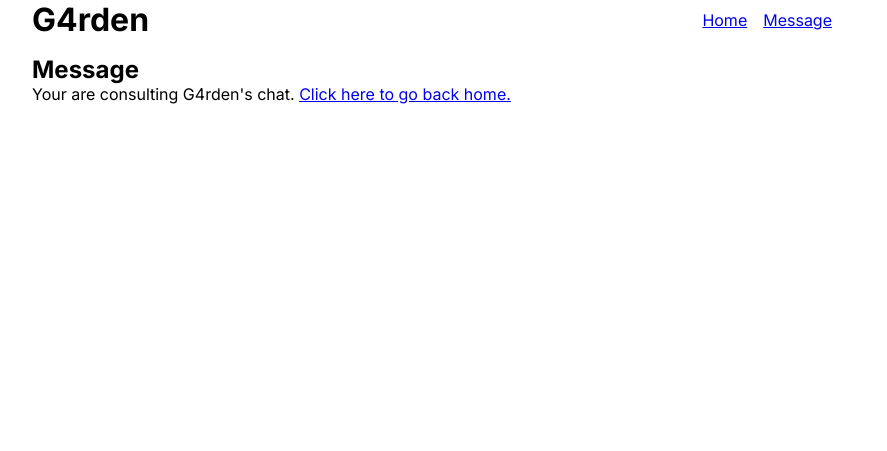
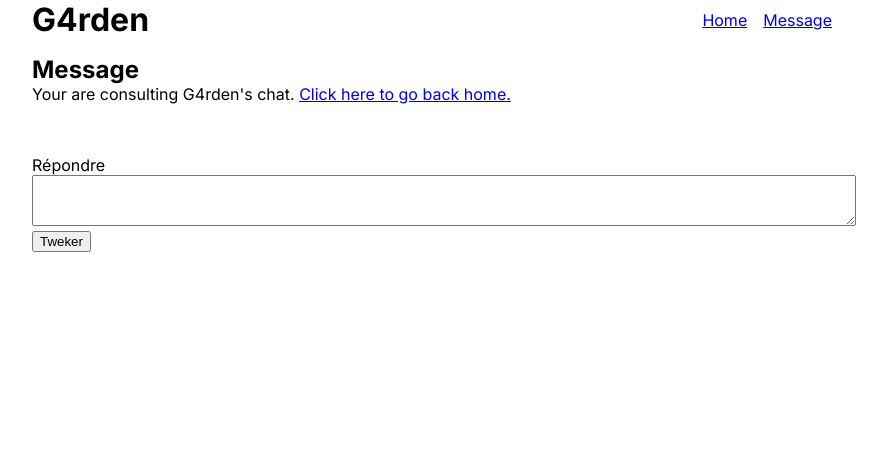
Before and after one commit to nansphilip/G4rden, a PHP site: page /index.php?p=message in a window 1280 px wide. Shown: the top 451 px of the page, without its empty margins (208-1095 px from the left). Run offline with PHP 8.4, Linux system fonts and the light colour scheme; data that the repository does not hold is empty.

Commit message:
Test reply

```diff
--- a/view/message.php
+++ b/view/message.php
@@ -5,6 +5,8 @@
 // Includes the header
 require_once("view/components/header.php");
 ?>
+
+
 
 <main>
     <h2><?= App::$pageTitle; ?></h2>
@@ -17,7 +19,9 @@ require_once("view/components/header.php");
         // print_r($userMessageList);
         ?>
     </pre>
-
+    <?php
+    require_once("view/reply.php");
+    ?>
     <?php
     foreach ($userMessageList as $userMessage) {
         $username = $userMessage['username'];
--- /dev/null
+++ b/view/reply.php
@@ -0,0 +1,11 @@
+<?php
+?>
+
+<form method="post" action="reply.php">
+    <p>
+        <label for="reply">Répondre</label>
+        <textarea name="reply" rows="3" cols="100" placeholder="Poste ta merde ici"> </textarea>
+    </p>
+
+    <p><input type="submit" value="Tweker" /></p>
+</form>
```
